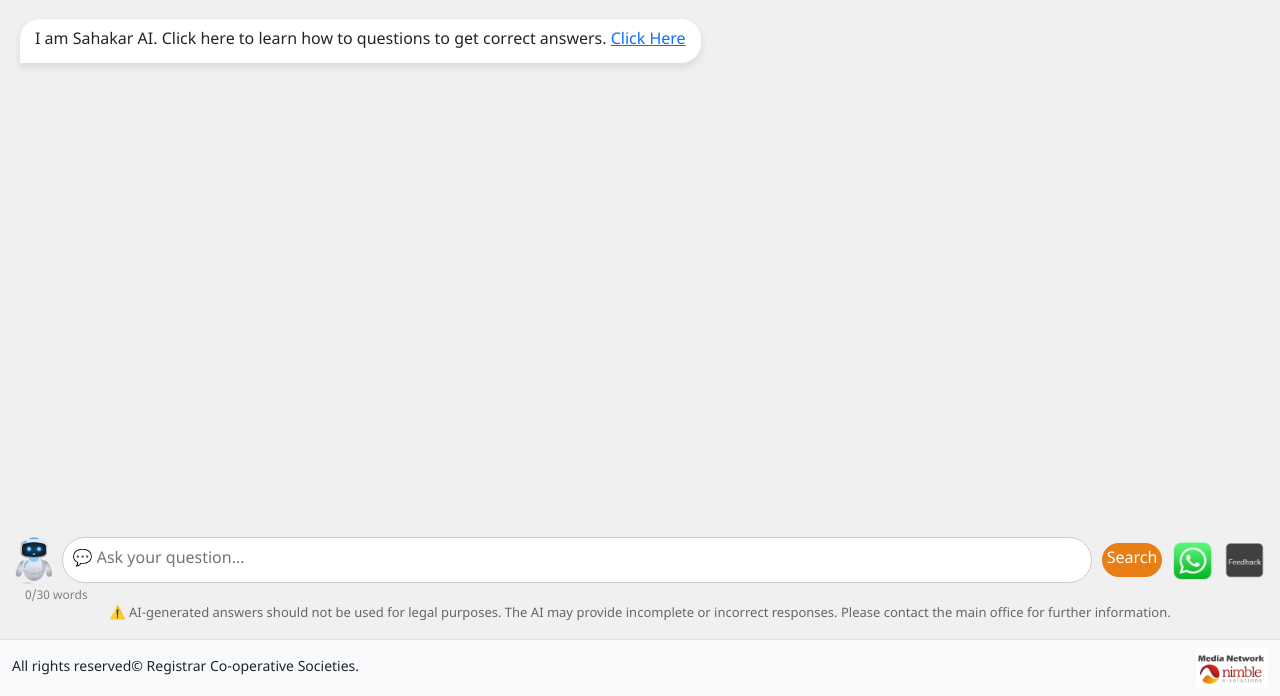
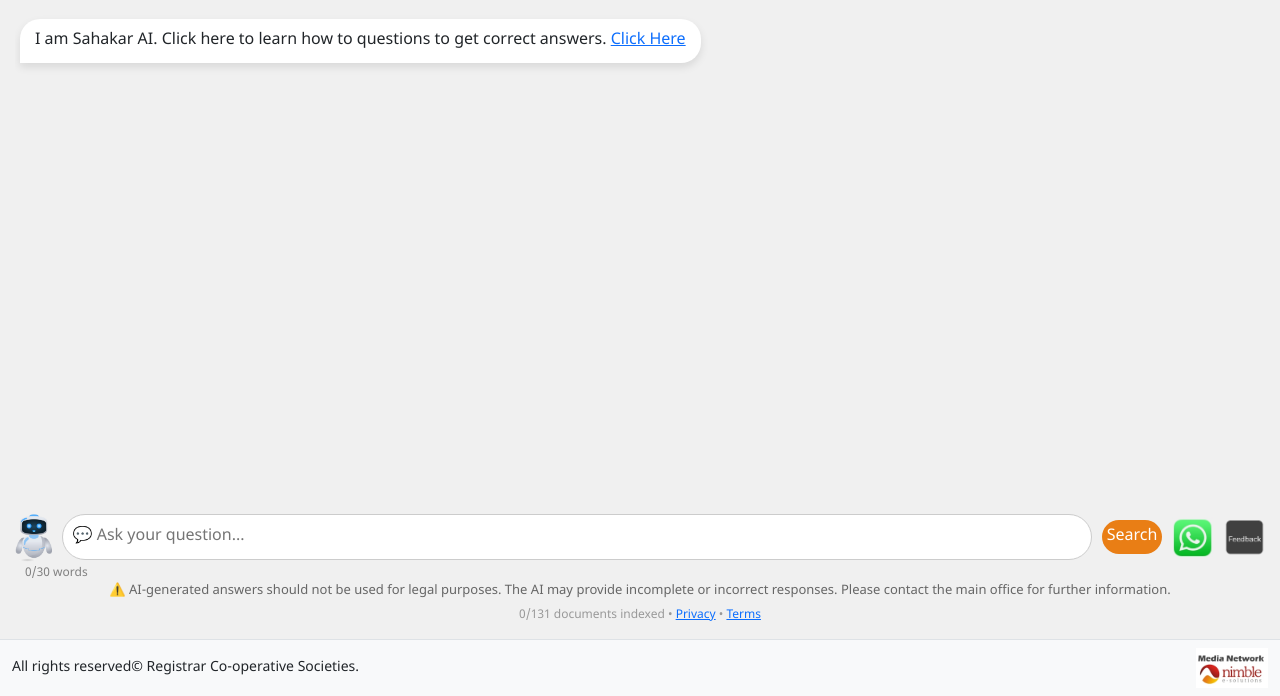
Before and after one commit to Nimble-esolutions/PdfSearch, a Django app: page / in a window 1280 px wide. Shown: the part 112-808 px from the top of the page. Run offline with Django 5.2, Linux system fonts and the light colour scheme; data comes from the database, SQL or seed files in the repository; parts of the project's set-up code (start-up, migrations or seed data) failed here and were passed over.

Commit message:
feat: search page UX improvements — auth-aware nav, document counter, DPDA links
- Auth-aware utility bar: shows Dashboard/Logout when authenticated, Admin Login when not
- WhatsApp number configurable via PUBLIC_WHATSAPP_NUMBER env var
- Document index counter (X/Y documents indexed) in search footer
- Privacy + Terms links in search footer

```diff
--- a/flowdocs/core/templates/search.html
+++ b/flowdocs/core/templates/search.html
@@ -97,7 +97,16 @@
 <div class="bg-dark text-white small px-3 py-1">
   <div class="container d-flex justify-content-end align-items-center">
     <div class="text-end">
+      {% if user.is_authenticated %}
+      <a href="{% url 'dashboard' %}" class="text-white text-decoration-none me-2">{% trans "Dashboard" %}</a> |
+      <span class="text-white-50 me-2">{{ user.username }}</span>
+      <form method="post" action="{% url 'logout' %}" class="d-inline">
+        {% csrf_token %}
+        <button type="submit" class="btn btn-link btn-sm text-white p-0 m-0">{% trans "Logout" %}</button>
+      </form> |
+      {% else %}
       <a href="{% url 'login' %}" class="text-white text-decoration-none me-2">{% trans "Admin Login" %}</a> |
+      {% endif %}
       <a href="https://sahakarayukta.maharashtra.gov.in/Site/Home/Index.aspx" class="text-white text-decoration-none me-2">{% trans "Home" %}</a> |
       <a href="https://www.google.com/maps/d/u/4/viewer?mid=1nGBPe3fJCLDL0tsUEluGKT6RVTljhiw&ll=18.848903177273304%2C76.7698375&z=6" class="text-white text-decoration-none me-2">{% trans "Locate Us" %}</a> |
 
@@ -144,7 +153,7 @@
 
           <!-- Original chat icons (desktop) -->
           <!-- WhatsApp button -->
-<a href="https://wa.me/919421200000" target="_blank" rel="noopener noreferrer" class="whatsapp-link">
+<a href="https://wa.me/{{ whatsapp_number|default:"919421200000" }}" target="_blank" rel="noopener noreferrer" class="whatsapp-link">
   <picture>
     <source media="(max-width: 768px)" srcset="{% static 'main/images/wh-btn-mobile.jpg' %}">
     <img src="{% static 'main/images/wh-btn.jpg' %}" alt="WhatsApp" style="height:40px; cursor:pointer;">
@@ -170,7 +179,11 @@
           {% trans "⚠️ AI-generated answers should not be used for legal purposes. The AI may provide incomplete or incorrect responses. Please contact the main office for further information." %}
       </div>
 
-
+      <div class="text-center" style="font-size: 12px; color: #999; margin-top: 5px;">
+        {{ indexed_count }}/{{ total_count }} {% trans "documents indexed" %} •
+        <a href="{% url 'privacy' %}">{% trans "Privacy" %}</a> •
+        <a href="{% url 'terms' %}">{% trans "Terms" %}</a>
+      </div>
 
   </div>
 </div>
--- a/flowdocs/core/urls.py
+++ b/flowdocs/core/urls.py
@@ -22,6 +22,11 @@ urlpatterns = [
     # ---------------- Public Pages ----------------
     path('', views.search_query, name='home'),
     path('search/', views.search_query, name='search_query'),
+
+    # ---------------- Legal / DPDA Compliance ----------------
+    path("privacy/", views.privacy_view, name="privacy"),
+    path("terms/", views.terms_view, name="terms"),
+    path("data-policy/", views.data_policy_view, name="data_policy"),
 
     # ---------------- Authentication ----------------
     path("register/", views.register_view, name="register"),
--- a/flowdocs/core/views.py
+++ b/flowdocs/core/views.py
@@ -844,6 +844,17 @@ def home_view(request):
     return render(request, 'home.html')
 
 
+
+
+# ---------------- Legal / DPDA Compliance ----------------
+def privacy_view(request):
+    return render(request, "privacy.html", {"title": "Privacy Policy"})
+
+def terms_view(request):
+    return render(request, "terms.html", {"title": "Terms of Service"})
+
+def data_policy_view(request):
+    return render(request, "data_policy.html", {"title": "Data Policy"})
 
 
 # -------------- Dashboard upload: call precompute on upload --------------
@@ -1306,6 +1317,9 @@ def search_query(request):
                 ),
                 "welcome_help_label": gettext("Click Here"),
                 "display_service_footer": getattr(settings, "DISPLAY_SERVICE_FOOTER", False),
+                "whatsapp_number": os.environ.get("PUBLIC_WHATSAPP_NUMBER", ""),
+                "indexed_count": PDFFile.objects.filter(lifecycle__in=("ready", "processing")).count(),
+                "total_count": PDFFile.objects.count(),
             },
         )
 
```
